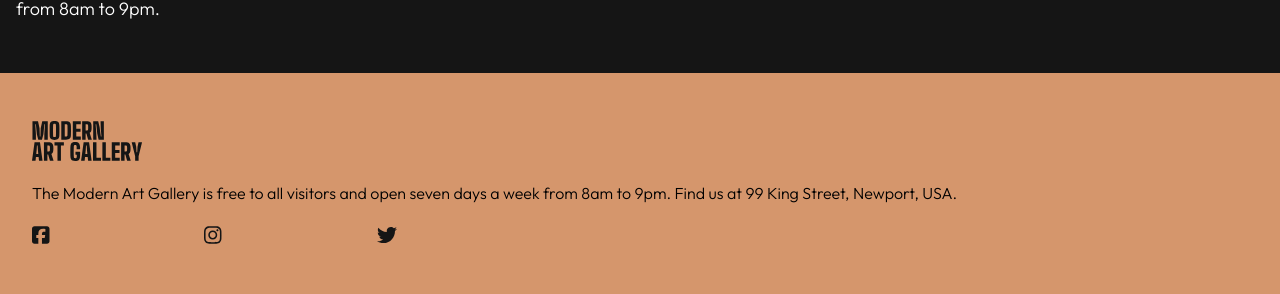
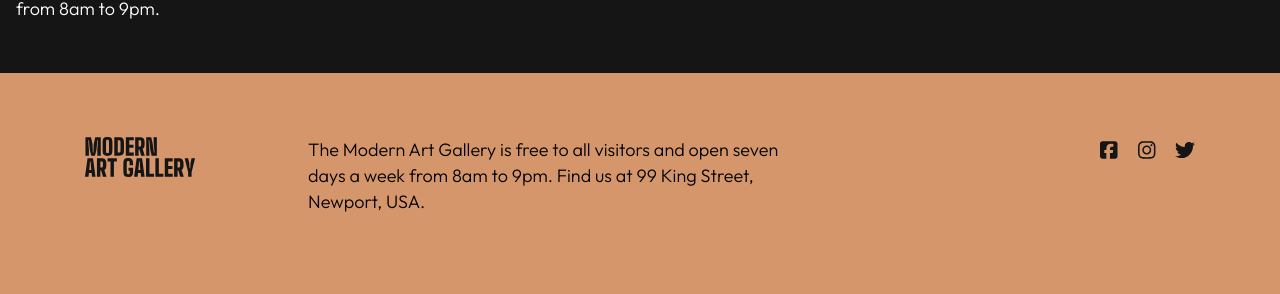
Before and after one commit to ltc870/artgallerywebsite, a React (Vite) app: page /location in a window 1280 px wide. Shown: the part 1043-1337 px from the top of the page. Built offline with nearby package versions, Linux system fonts and the light colour scheme.

Commit message:
added styling for location page

```diff
--- a/src/components/Footer.module.css
+++ b/src/components/Footer.module.css
@@ -68,23 +68,27 @@
 @media (min-width: 768px) {
     /* lAYOUT */
 
-   .footerContainer {
+   .footerContainer,
+   .locationFooterContainer {
         display: grid;
         grid-template-rows: auto;
         grid-template-columns: repeat(3, auto);
         align-items: flex-start;
    }
 
-   .lightLogo {
+   .lightLogo,
+   .darkLogo {
         margin-right: 3em
    }
 
-   .footerText {
+   .footerText,
+   .locationFooterText {
         margin-top: 0;
         width: 65%;
    }
 
-   .footerSocialMedia {
+   .footerSocialMedia,
+   .locationFooterSocialMedia {
         width: 100%;
         margin-right: 2em;
    }
@@ -95,17 +99,20 @@
 
 @media (min-width: 1024px) {
     /* TYPOGRAPHY */
-    .footerText {
+    .footerText,
+    .locationFooterText {
         font-size: 1.125rem;
     }
 
     /* LAYOUT */
 
-    .footer {
+    .footer,
+    .locationFooter {
         padding: 4em 2.5em;
     }
 
-    .footerContainer {
+    .footerContainer,
+    .locationFooterContainer {
         max-width: 1110px;
         margin: 0 auto;
         gap: 4em;
```
